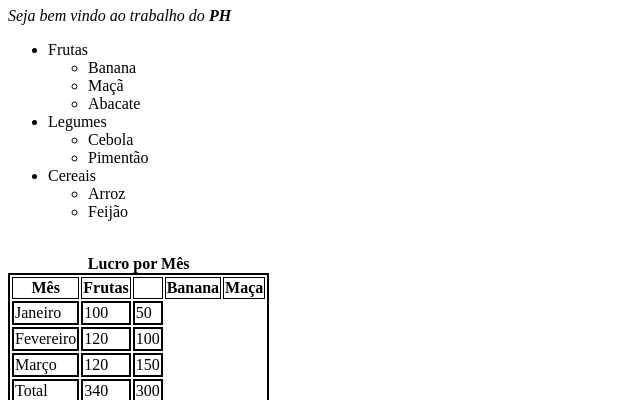
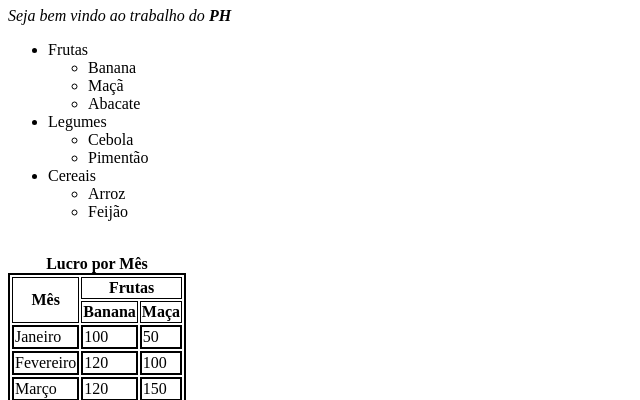
Before and after one commit to xphzin-dzn/Front-End, a plain HTML site: page index.html in a window 1280 px wide. Shown: the part 73-473 px from the top of the page, without its empty margins (0-640 px from the left). Drawn offline with Linux system fonts and the light colour scheme.

Commit message:
Update index.html

```diff
--- a/index.html
+++ b/index.html
@@ -48,9 +48,12 @@
         <caption><b>Lucro por Mês</b></caption>
         <thead>
             <tr>
-                <th>Mês</th>
-                <th>Frutas</th>
-                <th></th>
+                <th rowspan="2">Mês</th>
+                <th colspan="2">Frutas</th>
+
+
+            </tr>
+            <tr>
                 <th>Banana</th>
                 <th>Maça</th>
             </tr>
```
